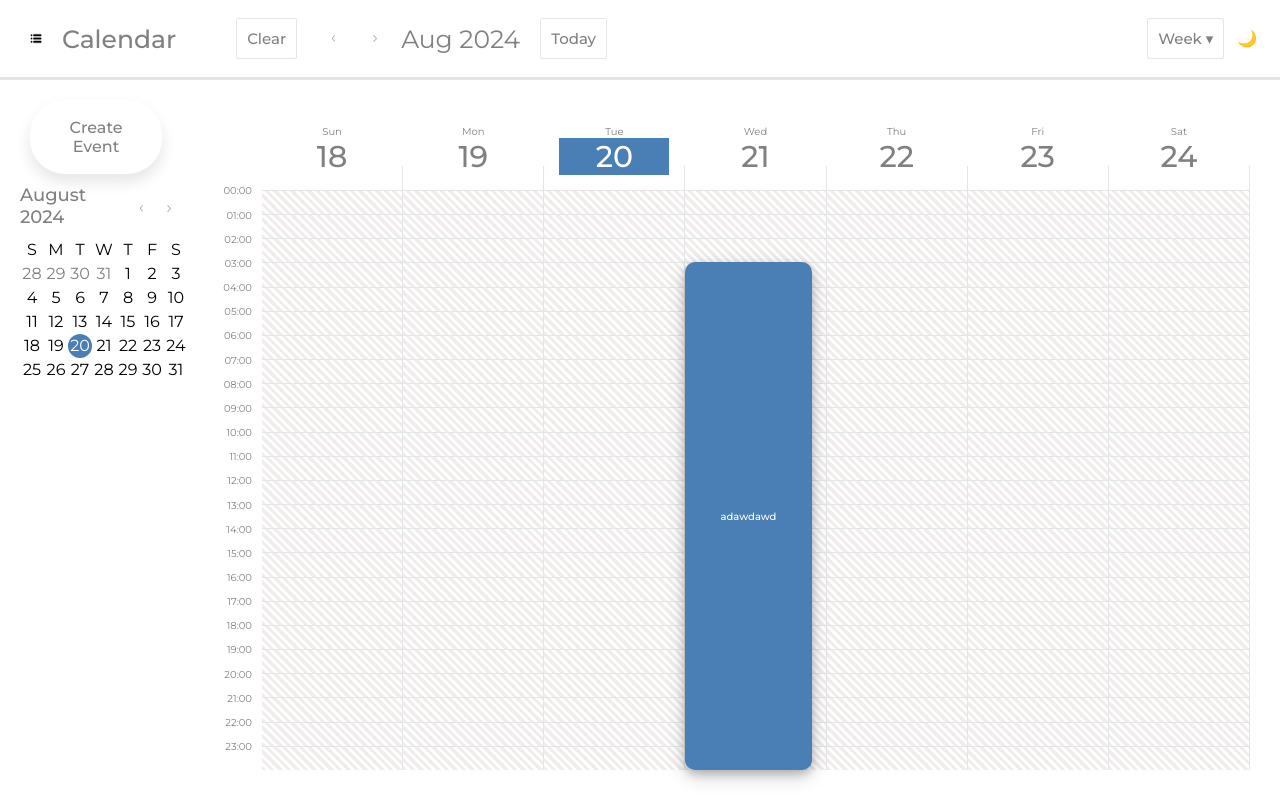
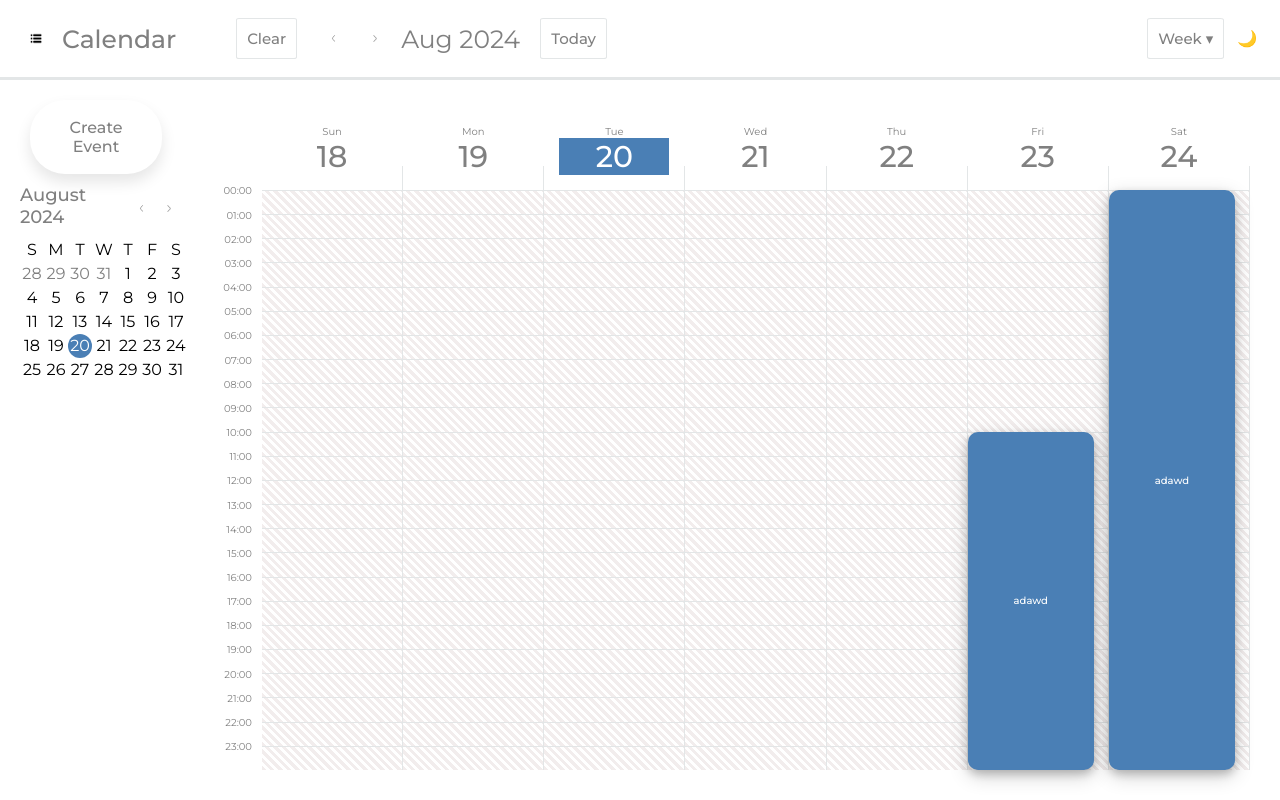
Before and after one commit to UgneMWix/calendar, a React (Vite) app: page / in a window 1280 px wide. Built offline with nearby package versions, Linux system fonts and the light colour scheme; data requests are answered from the project's data file.

Commit message:
multiday events work better now

```diff
--- a/public/db.json
+++ b/public/db.json
@@ -1,13 +1,13 @@
 {
   "events": [
     {
-      "id": "8797",
-      "title": "adawdawd",
-      "date": "2024-08-21",
-      "eventStart": "2024-08-21T03:00:00.000Z",
-      "eventEnd": "2024-08-25T03:30:00.000Z",
-      "startTime": "03:00",
-      "endTime": "03:30",
+      "id": "fe8a",
+      "title": "adawd",
+      "date": "2024-08-23",
+      "eventStart": "2024-08-23T10:00:00.000Z",
+      "eventEnd": "2024-08-26T10:30:00.000Z",
+      "startTime": "10:00",
+      "endTime": "10:30",
       "description": "",
       "location": ""
     }
--- a/src/Calendar/Calendar.tsx
+++ b/src/Calendar/Calendar.tsx
@@ -18,7 +18,7 @@ import {
 } from '../utils/date';
 import { Header } from './Header/Header';
 import { TimeLine } from './TimeLine/TimeLine';
-import { forwardRef, useEffect, useMemo, useRef, useState } from 'react';
+import { forwardRef, startTransition, useEffect, useMemo, useRef, useState } from 'react';
 import EventObject from '../dbObject';
 const DAY_LENGTH_HOURS = 24;
 const EVENT_WIDTH_PADDING = 15;
@@ -171,17 +171,18 @@ function MultiDayEvent({
   weekList: Array<string>;
 }) {
   let days = getLengthOfEvent(startDateISO, endDateISO);
-  if (isLaterThan(endDateISO, weekList[weekList.length - 1])) days = days - howManyDaysUntilEndOfWeek(startDateISO) - 1;
-  if (isEarlierThan(startDateISO, weekList[0])) days = days - howManyDaysUntilStartOfWeek(endDateISO) - 1;
+  if (isInTheSameWeek(weekList[0], startDateISO)) days = howManyDaysUntilEndOfWeek(startDateISO) + 1;
+  else if (isInTheSameWeek(weekList[0], endDateISO)) days = howManyDaysUntilStartOfWeek(endDateISO) + 1;
   // console.log(days);
+  // console.log(howManyDaysUntilEndOfWeek(startDateISO));
   const EVENT_WIDTH = rect.width - EVENT_WIDTH_PADDING;
   const eventSquares = Array.from({ length: days }, (_, i) => {
     let currentEventDay = incrementDateByDays(startDateISO, i);
-    if (isEarlierThan(startDateISO, weekList[0])) {
-      currentEventDay = incrementDateByDays(startDateISO, i + howManyDaysUntilStartOfWeek(endDateISO) + 1);
-      // console.log(currentEventDay);
+    if (isInTheSameWeek(weekList[0], endDateISO) && !isInTheSameWeek(weekList[0], startDateISO)) {
+      currentEventDay = incrementDateByDays(startDateISO, i + howManyDaysUntilEndOfWeek(startDateISO) + 1);
+      console.log(currentEventDay);
     }
-
+    // console.log(currentEventDay, days);
     if (areDaysTheSame(startDateISO, currentEventDay)) {
       const height =
         rect.height *
```
Also changed, not shown: 1 other file (tests, documents, lock files or other folders).
